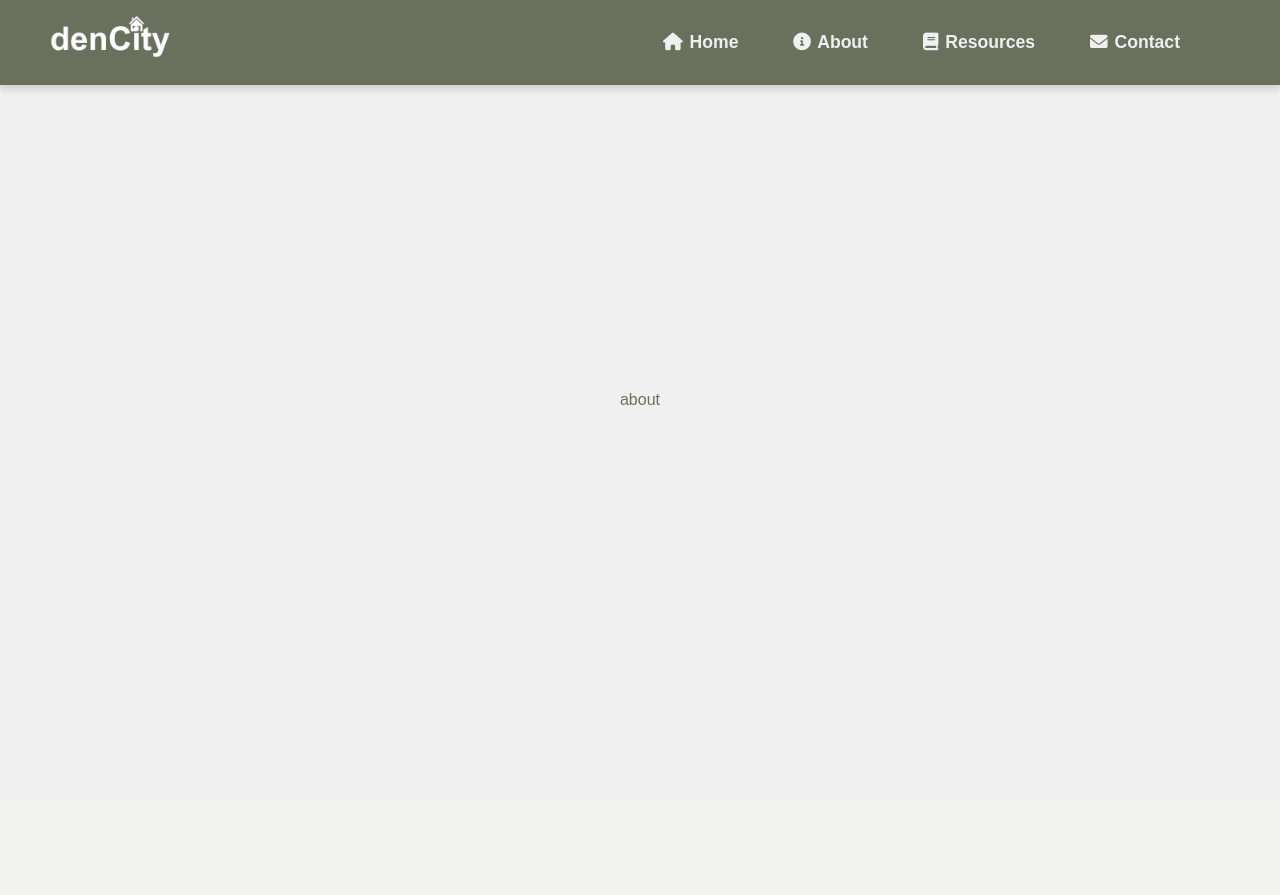
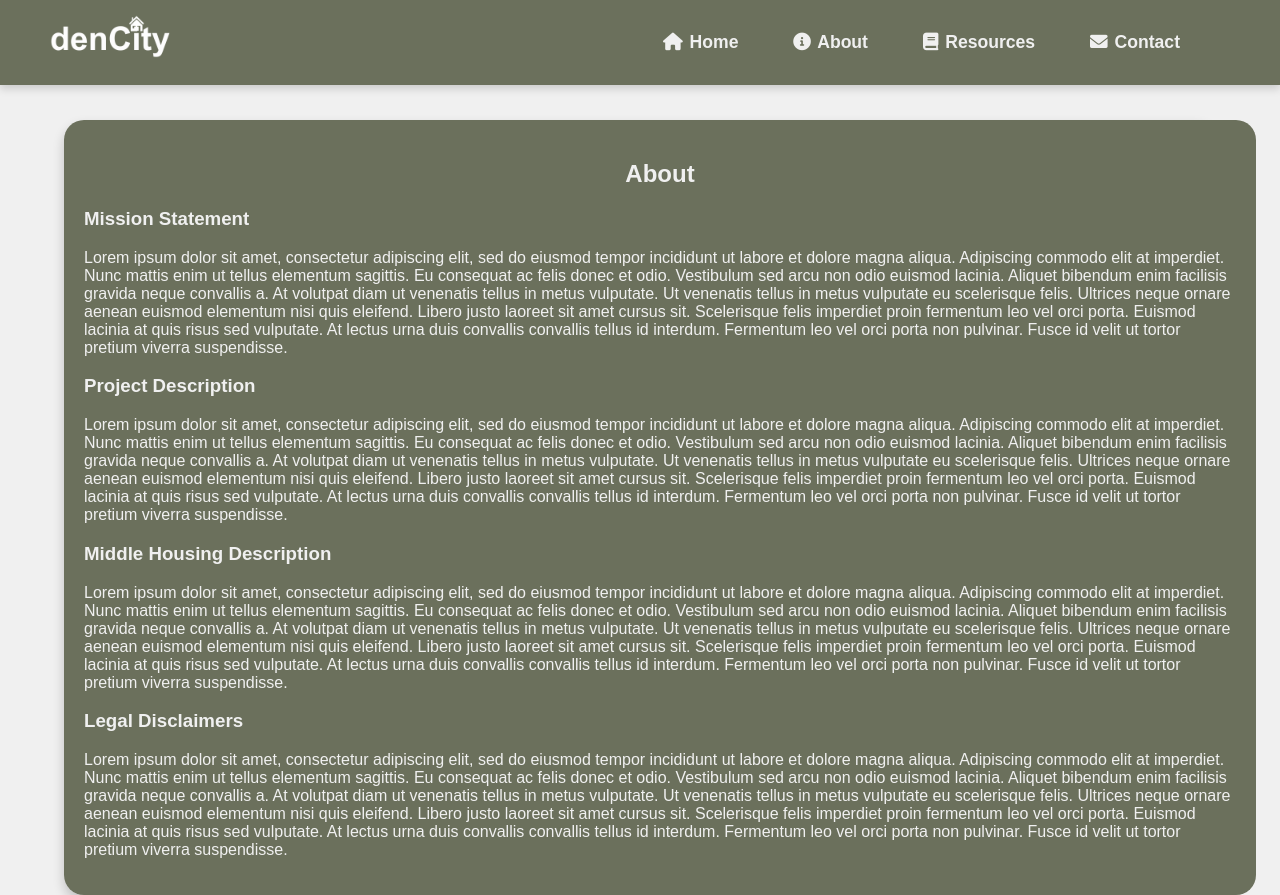
Before and after one commit to MasonGreen365/dencity, a Flask app: page /about in a window 1280 px wide. Before the commit the page ends 800 px from the top, so only its background shows below. Run offline with Flask 3, Linux system fonts and the light colour scheme; some libraries are stand-ins or nearby versions.

Commit message:
add preliminary about section

```diff
--- a/dencity-flask/static/css/style.css
+++ b/dencity-flask/static/css/style.css
@@ -81,6 +81,34 @@ body {
 	border-left:2px solid var(--olive);
 }
 /* ABOUT */
+.about-container {
+    width: 90%;
+    margin: auto;
+    display: flex;
+    flex-direction: column;
+    justify-content: space-between;
+    margin-top: 120px;
+    box-shadow: 0 6px 12px rgba(0,0,0,0.2);
+    border-radius: 20px;
+}
+
+.about-section {
+    width: 100%;
+    padding: 20px;
+    background-color: var(--moss);
+    border-radius: 20px;
+}
+
+.about-section h2 {
+    text-align: center;
+    margin-bottom: 20px;
+    color: var(--white);
+}
+
+.about-content {
+    color: var(--white);
+}
+
 /* RESOURCES */
 /* CONTACT */
 .contact-container {
--- a/dencity-flask/templates/about.html
+++ b/dencity-flask/templates/about.html
@@ -17,6 +17,55 @@
             <li><a href="/contact"><i class="fas fa-envelope"></i> Contact</a></li>
         </ul>
     </div>
-    about
+    <div class="about-container">
+        <div class="about-section">
+            <h2>About</h2>
+            <div class="about-content">
+                <h3>Mission Statement</h3>
+                <p>
+                    Lorem ipsum dolor sit amet, consectetur adipiscing elit, sed do eiusmod tempor incididunt ut labore et dolore magna aliqua.
+                    Adipiscing commodo elit at imperdiet. Nunc mattis enim ut tellus elementum sagittis.
+                    Eu consequat ac felis donec et odio. Vestibulum sed arcu non odio euismod lacinia. Aliquet bibendum enim facilisis gravida neque convallis a.
+                    At volutpat diam ut venenatis tellus in metus vulputate. Ut venenatis tellus in metus vulputate eu scelerisque felis.
+                    Ultrices neque ornare aenean euismod elementum nisi quis eleifend. Libero justo laoreet sit amet cursus sit.
+                    Scelerisque felis imperdiet proin fermentum leo vel orci porta. Euismod lacinia at quis risus sed vulputate.
+                    At lectus urna duis convallis convallis tellus id interdum. Fermentum leo vel orci porta non pulvinar. Fusce id velit ut tortor pretium viverra suspendisse.
+                </p>
+
+                <h3>Project Description</h3>
+                <p>
+                    Lorem ipsum dolor sit amet, consectetur adipiscing elit, sed do eiusmod tempor incididunt ut labore et dolore magna aliqua.
+                    Adipiscing commodo elit at imperdiet. Nunc mattis enim ut tellus elementum sagittis.
+                    Eu consequat ac felis donec et odio. Vestibulum sed arcu non odio euismod lacinia. Aliquet bibendum enim facilisis gravida neque convallis a.
+                    At volutpat diam ut venenatis tellus in metus vulputate. Ut venenatis tellus in metus vulputate eu scelerisque felis.
+                    Ultrices neque ornare aenean euismod elementum nisi quis eleifend. Libero justo laoreet sit amet cursus sit.
+                    Scelerisque felis imperdiet proin fermentum leo vel orci porta. Euismod lacinia at quis risus sed vulputate.
+                    At lectus urna duis convallis convallis tellus id interdum. Fermentum leo vel orci porta non pulvinar. Fusce id velit ut tortor pretium viverra suspendisse.
+                </p>
+
+                <h3>Middle Housing Description</h3>
+                <p>
+                    Lorem ipsum dolor sit amet, consectetur adipiscing elit, sed do eiusmod tempor incididunt ut labore et dolore magna aliqua.
+                    Adipiscing commodo elit at imperdiet. Nunc mattis enim ut tellus elementum sagittis.
+                    Eu consequat ac felis donec et odio. Vestibulum sed arcu non odio euismod lacinia. Aliquet bibendum enim facilisis gravida neque convallis a.
+                    At volutpat diam ut venenatis tellus in metus vulputate. Ut venenatis tellus in metus vulputate eu scelerisque felis.
+                    Ultrices neque ornare aenean euismod elementum nisi quis eleifend. Libero justo laoreet sit amet cursus sit.
+                    Scelerisque felis imperdiet proin fermentum leo vel orci porta. Euismod lacinia at quis risus sed vulputate.
+                    At lectus urna duis convallis convallis tellus id interdum. Fermentum leo vel orci porta non pulvinar. Fusce id velit ut tortor pretium viverra suspendisse.
+                </p>
+
+                <h3>Legal Disclaimers</h3>
+                <p>
+                    Lorem ipsum dolor sit amet, consectetur adipiscing elit, sed do eiusmod tempor incididunt ut labore et dolore magna aliqua.
+                    Adipiscing commodo elit at imperdiet. Nunc mattis enim ut tellus elementum sagittis.
+                    Eu consequat ac felis donec et odio. Vestibulum sed arcu non odio euismod lacinia. Aliquet bibendum enim facilisis gravida neque convallis a.
+                    At volutpat diam ut venenatis tellus in metus vulputate. Ut venenatis tellus in metus vulputate eu scelerisque felis.
+                    Ultrices neque ornare aenean euismod elementum nisi quis eleifend. Libero justo laoreet sit amet cursus sit.
+                    Scelerisque felis imperdiet proin fermentum leo vel orci porta. Euismod lacinia at quis risus sed vulputate.
+                    At lectus urna duis convallis convallis tellus id interdum. Fermentum leo vel orci porta non pulvinar. Fusce id velit ut tortor pretium viverra suspendisse.
+                </p>
+            </div>
+        </div>
+    </div>
 </body>
 </html>
```
